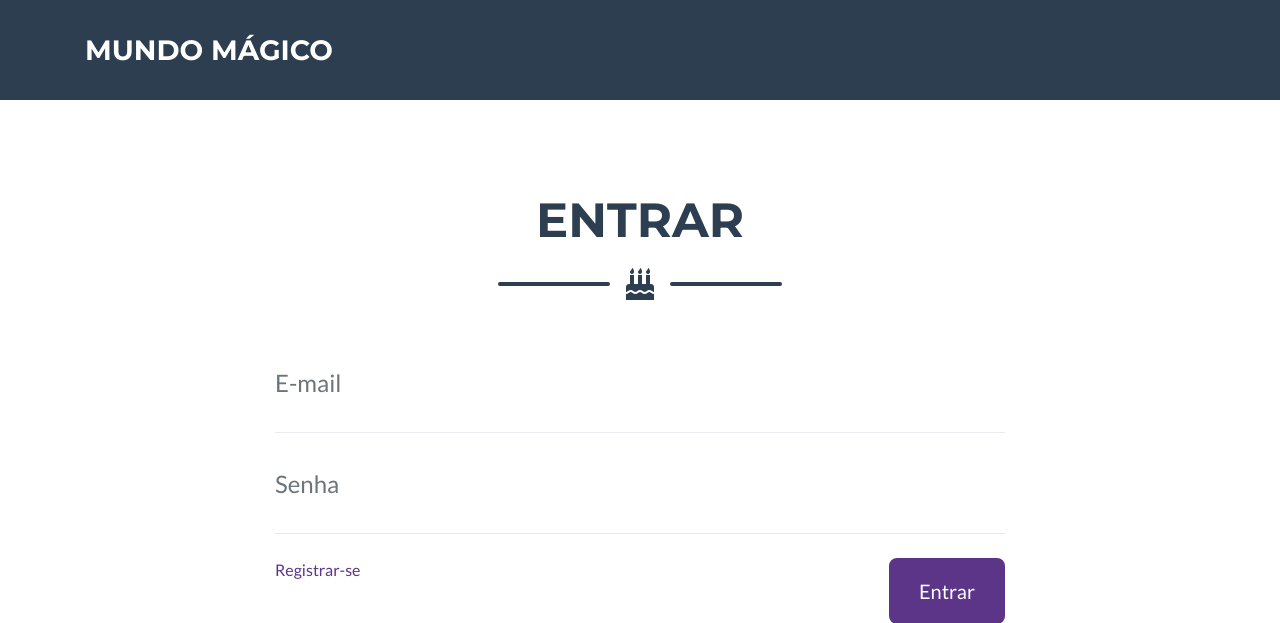
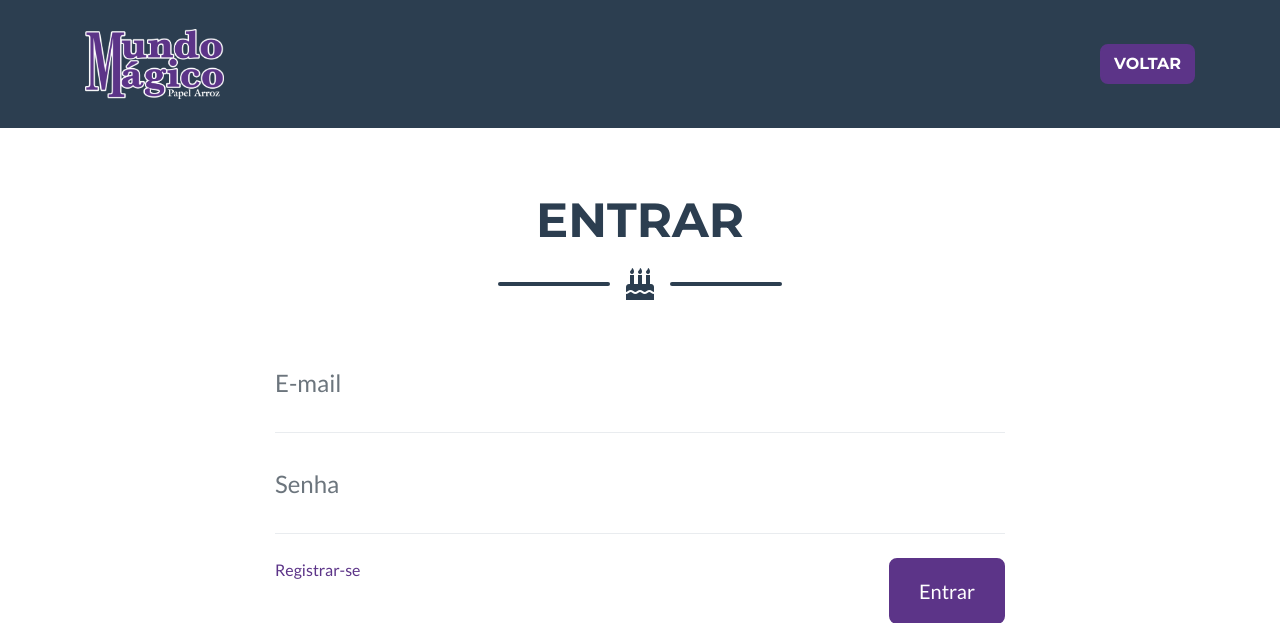
Before and after one commit to rflmnds/SiteMundoMagico, a PHP site: page /login.php in a window 1280 px wide. Shown: the top 623 px of the page. Run offline with PHP 8.4, Linux system fonts and the light colour scheme.

Commit message:
Estilização da página de login/registro

```diff
--- a/menus/navbar_login.php
+++ b/menus/navbar_login.php
@@ -1,5 +1,6 @@
-<nav class="navbar navbar-expand-lg bg-secondary text-uppercase fixed-top" id="mainNav">
+    <nav class="navbar navbar-expand-lg bg-secondary text-uppercase fixed-top" id="mainNav">
         <div class="container">
-            <a class="navbar-brand js-scroll-trigger" href="index.php">Mundo Mágico</a>
+            <a class="navbar-brand" href="index.php#page-top"><img height="70px" src="./img/logoMenu.png"></a>
+            <a class="btn btn-primary text-uppercase font-weight-bold text-white rounded" href="index.php#page-top">Voltar</a>
         </div>
     </nav>
```
Also changed, not shown: paginas/content_register.php (line endings or trailing spaces).
